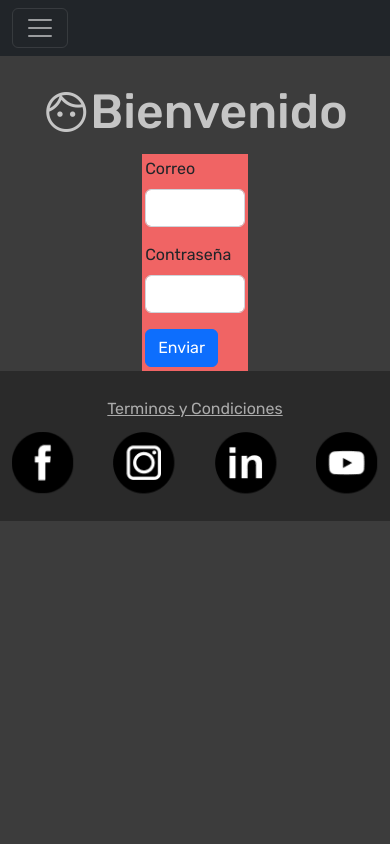
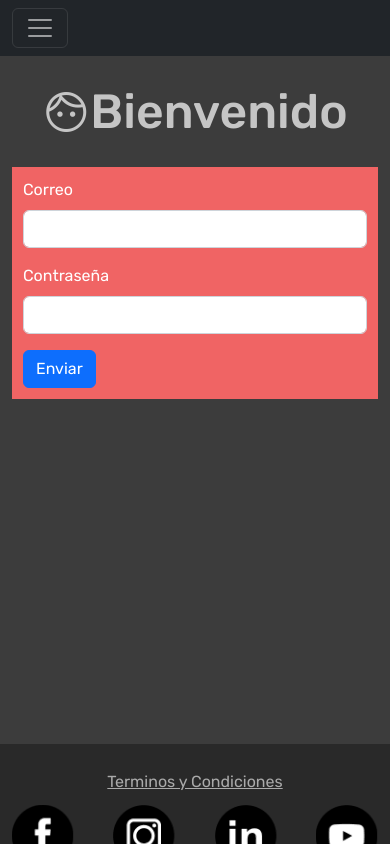
Before and after one commit to mizraim17/filefilos_mizraim_martinez, a website: page pages/login.html in a window 390 px wide. Drawn offline with nearby package versions, Linux system fonts and the light colour scheme; files that its build step writes are made by us from their sources.

Commit message:
fix form responsive

```diff
--- a/pages/login.html
+++ b/pages/login.html
@@ -89,8 +89,8 @@
 
       <div class="container">
         <div class="row">
-          <div class="col-4"></div>
-          <div class="col-4">
+          <div class=" col-12 col-md-2 col-4"></div>
+          <div class="col-12 col-md-2 col-4">
 
             <form action="" class="form__login">
               <div class="mb-3">
@@ -106,7 +106,7 @@
             </form>
 
           </div>
-          <div class="col-4"></div>
+          <div class="col-12 col-md-2 col-4"></div>
         </div>
       </div>
 
@@ -154,6 +154,14 @@
         </div>
       </div>
     </footer>
+
+
+    <script src="https://cdn.jsdelivr.net/npm/@popperjs/core@2.11.5/dist/umd/popper.min.js"
+      integrity="sha384-Xe+8cL9oJa6tN/veChSP7q+mnSPaj5Bcu9mPX5F5xIGE0DVittaqT5lorf0EI7Vk" crossorigin="anonymous">
+      </script>
+    <script src="https://cdn.jsdelivr.net/npm/bootstrap@5.2.0-beta1/dist/js/bootstrap.min.js"
+      integrity="sha384-kjU+l4N0Yf4ZOJErLsIcvOU2qSb74wXpOhqTvwVx3OElZRweTnQ6d31fXEoRD1Jy" crossorigin="anonymous">
+      </script>
   </body>
 
 </html>
--- a/sass/misc/_normalize.scss
+++ b/sass/misc/_normalize.scss
@@ -38,4 +38,5 @@ body {
 	background-color: #f06464;
 	margin-top: 5%;
 	padding: 3%;
+	color: white;
 }
--- a/sass/misc/_variables.scss
+++ b/sass/misc/_variables.scss
@@ -6,6 +6,7 @@ $color-back-trans: rgba(0, 0, 0, 0.3);
 $color-white-trans: #aaa;
 $white-main: #c5c5c5;
 $bck-over: tomato;
+$bck-form: #f06464;
 
 $centrado: center;
 
--- a/sass/partials/_footer.scss
+++ b/sass/partials/_footer.scss
@@ -32,3 +32,10 @@ footer {
 	justify-content: space-between;
 	padding: 3% 0;
 }
+
+.footer {
+	position: fixed;
+	height: 100px;
+	bottom: 0;
+	width: 100%;
+}
```
Also changed, not shown: index.html (+3 -1 lines), pages/faq.html (+7 -0 lines), assets/css/main.css.
